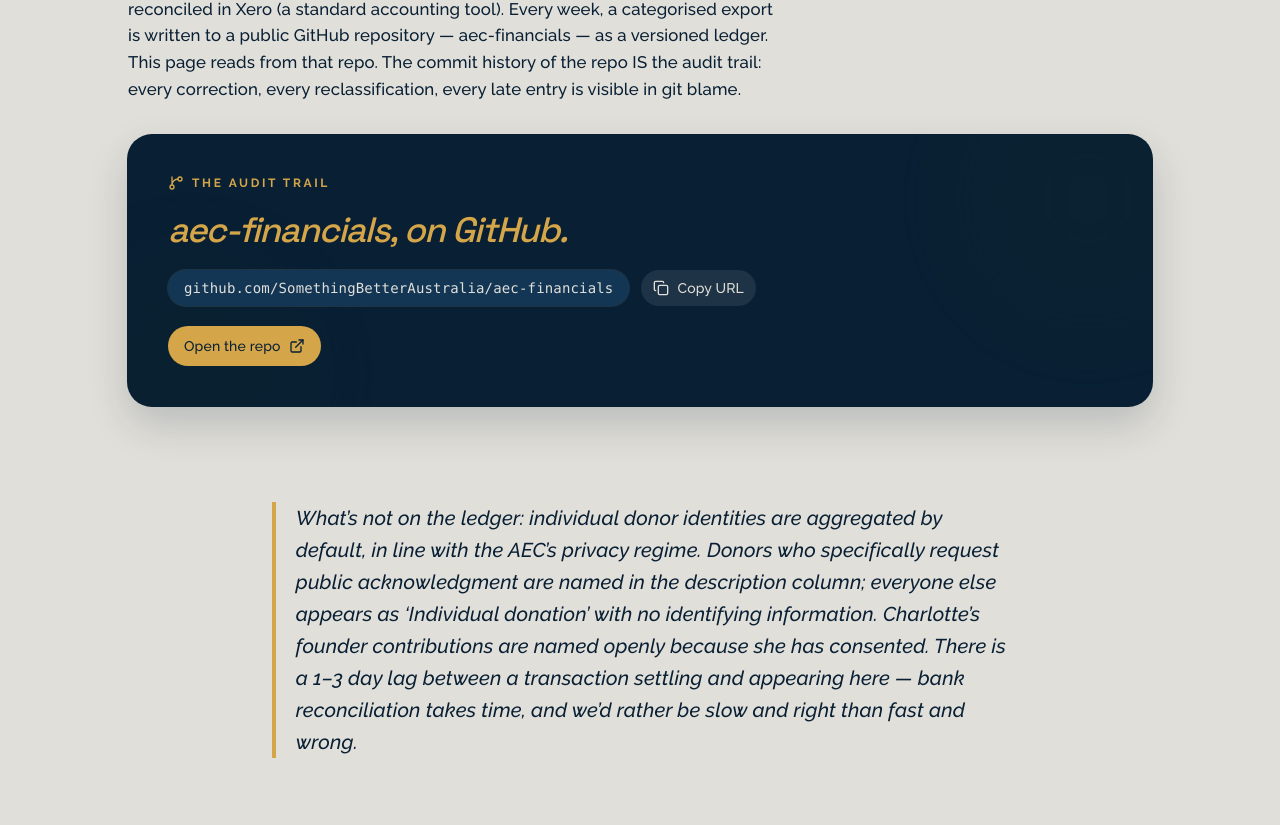
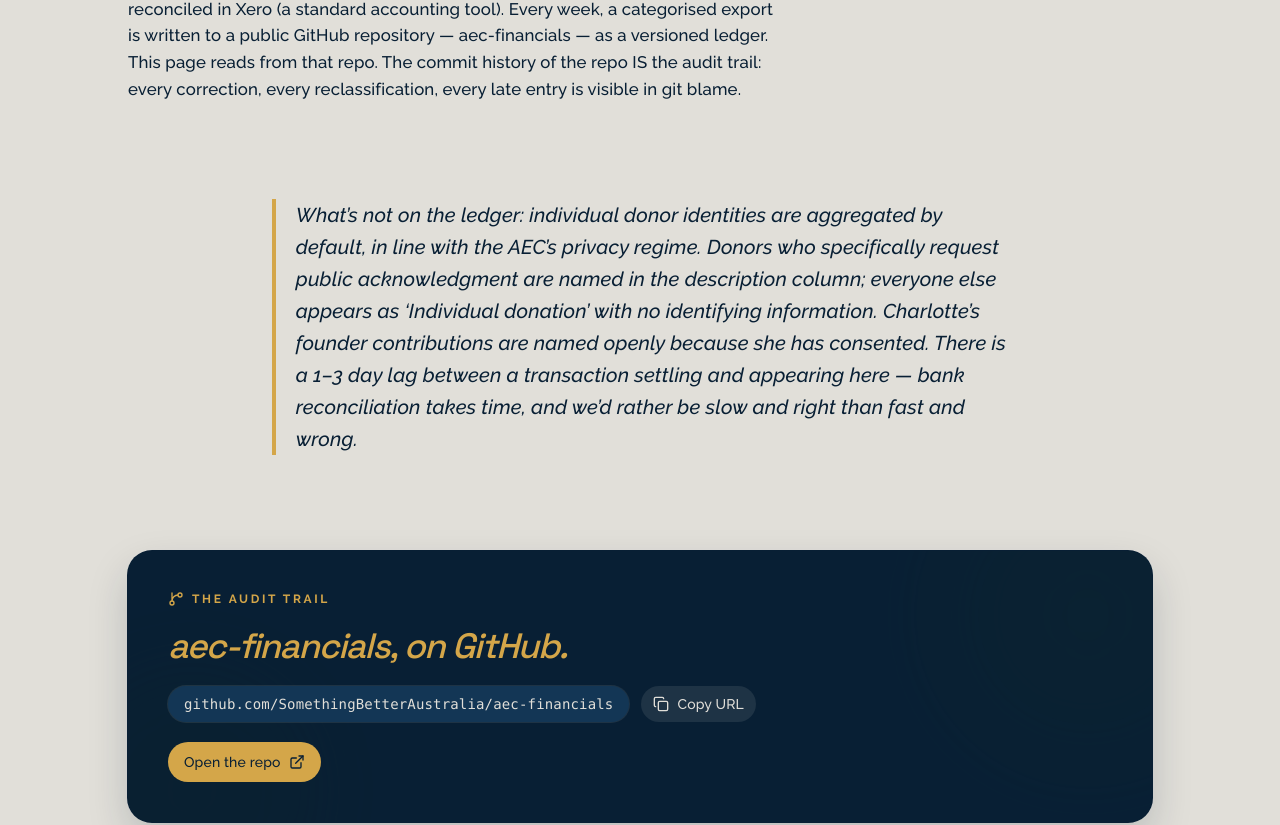
Before and after one commit to SomethingBetterAustralia/website, a React (Vite) app in the folder packages/frontend/: page /financials in a window 1280 px wide. Shown: the part 3431-4256 px from the top of the page. Built offline with nearby package versions, Linux system fonts and the light colour scheme.

Commit message:
Financials: Draft version complete.

```diff
--- a/packages/frontend/src/pages/Financials.tsx
+++ b/packages/frontend/src/pages/Financials.tsx
@@ -132,6 +132,7 @@ export function Financials() {
       <FinancialsBreakdown reduce={reduce} agg={agg} />
       <FinancialsArchitecture reduce={reduce} />
       <FinancialsCaveat reduce={reduce} />
+      <ArchitectureRepoPill reduce={reduce} />
       <FinancialsCta reduce={reduce} />
     </div>
   );
@@ -458,14 +459,13 @@ function FinancialsArchitecture({ reduce }: { reduce: ReduceMotion }) {
           </li>
         ))}
       </ul>
-      <p className="mb-8 max-w-[64ch] text-[1.05rem] leading-[1.6] text-sb-text">
+      <p className="max-w-[64ch] text-[1.05rem] leading-[1.6] text-sb-text">
         Donations and expenses flow through our bank and Stripe. Transactions are reconciled
         in Xero (a standard accounting tool). Every week, a categorised export is written to
         a public GitHub repository &mdash; aec-financials &mdash; as a versioned ledger. This
         page reads from that repo. The commit history of the repo IS the audit trail: every
         correction, every reclassification, every late entry is visible in git blame.
       </p>
-      <ArchitectureRepoPill reduce={reduce} />
     </section>
   );
 }
@@ -496,13 +496,14 @@ function ArchitectureRepoPill({ reduce }: { reduce: ReduceMotion }) {
   }
 
   return (
-    <motion.div
+    <motion.section
       initial={reduce ? false : 'hidden'}
       whileInView="visible"
       viewport={viewportOnce}
       variants={staggerContainer}
-      className="relative overflow-hidden rounded-3xl bg-sb-navy p-6 text-sb-cream shadow-[0_18px_40px_rgba(8,31,52,0.18)] ring-1 ring-sb-navy min-[880px]:p-10"
+      className="mx-auto w-full max-w-5xl"
     >
+      <div className="relative overflow-hidden rounded-3xl bg-sb-navy p-6 text-sb-cream shadow-[0_18px_40px_rgba(8,31,52,0.18)] ring-1 ring-sb-navy min-[880px]:p-10">
       <div
         aria-hidden
         className="pointer-events-none absolute -right-20 -top-20 size-72 rounded-full bg-sb-accent/15 mix-blend-soft-light blur-3xl"
@@ -561,7 +562,8 @@ function ArchitectureRepoPill({ reduce }: { reduce: ReduceMotion }) {
           </Button>
         </motion.div>
       </div>
-    </motion.div>
+      </div>
+    </motion.section>
   );
 }
 
--- a/packages/frontend/src/pages/Open.tsx
+++ b/packages/frontend/src/pages/Open.tsx
@@ -14,6 +14,7 @@ import {
   GitBranch,
   Globe,
   Network,
+  Receipt,
   Scale,
   Sparkles,
   Users,
@@ -65,6 +66,14 @@ const ARTEFACTS: readonly ArtefactRow[] = [
     body: 'This site, including every page you’re reading, is open source.',
     href: WEBSITE_REPO_URL,
     linkLabel: 'Open repository',
+  },
+  {
+    kind: 'internal',
+    icon: Receipt,
+    label: 'The financial ledger.',
+    body: 'Every transaction in, every transaction out — a versioned public ledger updated weekly. Beyond what the AEC requires.',
+    route: '/financials',
+    linkLabel: 'See the Financials page',
   },
   {
     kind: 'internal',
```
